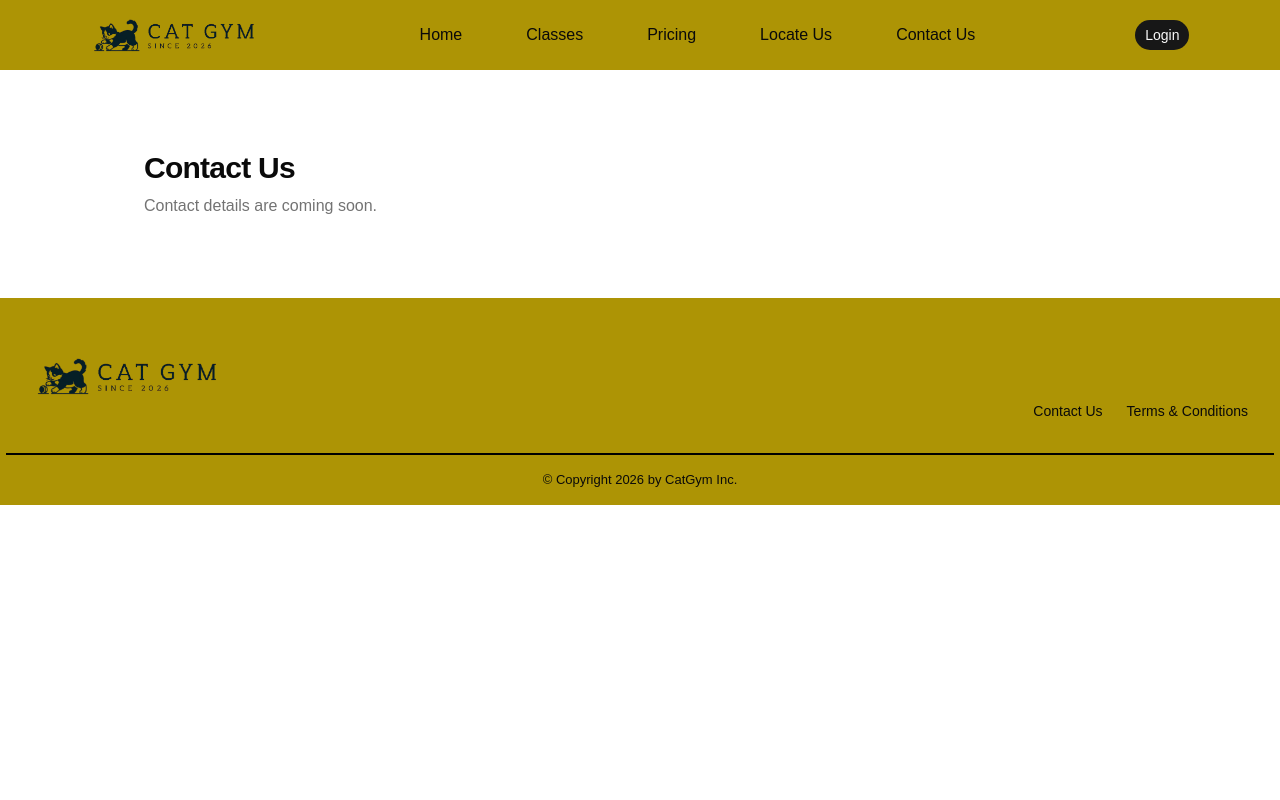
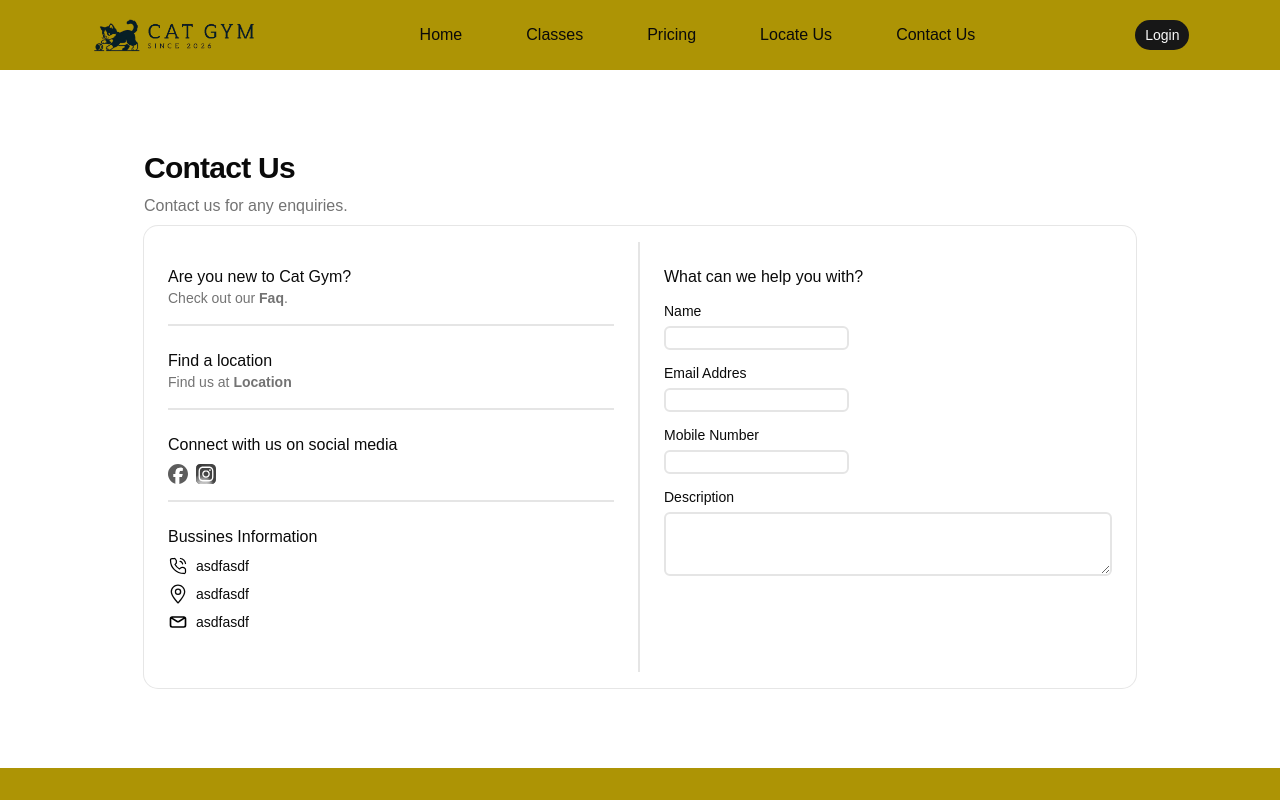
Before and after one commit to dokbaikwakgitu/gym-app, a React (Vite) app in the folder client/: page /contact-us in a window 1280 px wide. Shown: the top 800 px of the page. Built offline with nearby package versions, Linux system fonts and the light colour scheme.

Commit message:
add Contact Page - dummyInput

```diff
--- /dev/null
+++ b/client/src/components/ui/email.jsx
@@ -0,0 +1,32 @@
+/* Email by Will Kelly
+Source: https://www.svgrepo.com/svg/491226/email/
+License: MIT — https://www.svgrepo.com/page/licensing/#MIT
+Author/source link: https://www.will-kelly.co.uk/
+ Uploaded to: SVG Repo, www.svgrepo.com, Generator: SVG Repo Mixer Tools  */
+import { useId } from 'react';
+
+export default function EmailSvg(props) {
+  const id = useId();
+  return (
+    <svg
+      xmlns={'http://www.w3.org/2000/svg'}
+      width={'1em'}
+      height={'1em'}
+      viewBox={'0 0 24 24'}
+      fill={'none'}
+      aria-hidden={'true'}
+      focusable={'false'}
+      {...props}
+    >
+      <path
+        d={
+          'M4 7L10.94 11.3375C11.5885 11.7428 12.4115 11.7428 13.06 11.3375L20 7M5 18H19C20.1046 18 21 17.1046 21 16V8C21 6.89543 20.1046 6 19 6H5C3.89543 6 3 6.89543 3 8V16C3 17.1046 3.89543 18 5 18Z'
+        }
+        stroke={'#000000'}
+        strokeWidth={'2'}
+        strokeLinecap={'round'}
+        strokeLinejoin={'round'}
+      />
+    </svg>
+  );
+}
--- /dev/null
+++ b/client/src/components/ui/input.jsx
@@ -0,0 +1,19 @@
+import * as React from 'react';
+import { Input as InputPrimitive } from '@base-ui/react/input';
+import { cn } from 'cn';
+
+function Input({ className, type, ...props }) {
+  return (
+    <InputPrimitive
+      type={type}
+      data-slot="input"
+      className={cn(
+        'h-8 w-full min-w-0 rounded-lg border border-input bg-transparent px-2.5 py-1 text-base transition-colors outline-none file:inline-flex file:h-6 file:border-0 file:bg-transparent file:text-sm file:font-medium file:text-foreground placeholder:text-muted-foreground focus-visible:border-ring focus-visible:ring-3 focus-visible:ring-ring/50 disabled:pointer-events-none disabled:cursor-not-allowed disabled:bg-input/50 disabled:opacity-50 aria-invalid:border-destructive aria-invalid:ring-3 aria-invalid:ring-destructive/20 md:text-sm dark:bg-input/30 dark:disabled:bg-input/80 dark:aria-invalid:border-destructive/50 dark:aria-invalid:ring-destructive/40',
+        className,
+      )}
+      {...props}
+    />
+  );
+}
+
+export { Input };
--- /dev/null
+++ b/client/src/components/ui/label.jsx
@@ -0,0 +1,20 @@
+import * as React from "react"
+import { cn } from "cn"
+
+function Label({
+  className,
+  ...props
+}) {
+  return (
+    <label
+      data-slot="label"
+      className={cn(
+        "flex items-center gap-2 text-sm leading-none font-medium select-none group-data-[disabled=true]:pointer-events-none group-data-[disabled=true]:opacity-50 peer-disabled:cursor-not-allowed peer-disabled:opacity-50",
+        className
+      )}
+      {...props}
+    />
+  )
+}
+
+export { Label }
--- /dev/null
+++ b/client/src/components/ui/location-svg.jsx
@@ -0,0 +1,33 @@
+/* location
+Source: https://www.svgrepo.com/svg/536208/location/
+License: SVG Repo License — https://www.svgrepo.com/page/licensing/#SVG%20Repo */
+import { useId } from 'react';
+
+export default function LocationSvg(props) {
+  const id = useId();
+  return (
+    <svg
+      xmlns={'http://www.w3.org/2000/svg'}
+      className={'icon'}
+      style={{
+        verticalAlign: 'middle',
+        fill: 'currentcolor',
+        overflowX: 'hidden',
+        overflowY: 'hidden',
+      }}
+      version={'1.1'}
+      viewBox={'0 0 1024 1024'}
+      width={'1em'}
+      height={'1em'}
+      aria-hidden={'true'}
+      focusable={'false'}
+      {...props}
+    >
+      <path
+        d={
+          'M510.3104 25.6c206.4896-0.9216 375.296 166.3488 376.1664 372.8384 1.024 224.7168-304.5376 545.6896-339.4048 585.216a43.4176 43.4176 0 0 1-32.4096 14.7456l-4.608-0.2048a43.8272 43.8272 0 0 1-8.96-1.8944l-4.2496-1.6384a43.6224 43.6224 0 0 1-14.7456-10.752c-34.6624-38.5024-334.08-352.9216-344.3712-571.7504l-0.2048-10.3424C136.6016 195.2768 303.8208 26.5216 510.2592 25.6z m0.3072 66.56a308.4288 308.4288 0 0 0-306.5856 309.3504c0.2048 40.5504 15.104 91.4944 42.8032 149.4016 27.2896 56.9344 64.6144 115.712 104.0896 170.496 63.9488 88.6784 130.4576 163.0208 163.4304 199.168 32.768-36.2496 98.4576-109.9264 161.6384-198.656 38.912-54.784 75.7248-113.5616 102.4512-170.9056 27.136-58.1632 41.6768-110.08 41.472-152.2688A308.4288 308.4288 0 0 0 510.6688 92.16zM512 228.864a166.2976 166.2976 0 1 1-0.0512 332.544A166.2976 166.2976 0 0 1 512 228.864z m0 66.56a99.6352 99.6352 0 1 0 0 199.3216 99.6352 99.6352 0 0 0 0-199.2704z'
+        }
+      />
+    </svg>
+  );
+}
--- /dev/null
+++ b/client/src/components/ui/phone.jsx
@@ -0,0 +1,32 @@
+/* Phone call by Software Mansion
+Source: https://www.svgrepo.com/svg/505447/phone-call/
+License: MIT — https://www.svgrepo.com/page/licensing/#MIT
+Author/source link: https://github.com/kamilagraf/react-swm-icon-pack
+ Uploaded to: SVG Repo, www.svgrepo.com, Generator: SVG Repo Mixer Tools  */
+import { useId } from 'react';
+
+export default function PhoneSvg(props) {
+  const id = useId();
+  return (
+    <svg
+      xmlns={'http://www.w3.org/2000/svg'}
+      width={'1em'}
+      height={'1em'}
+      viewBox={'0 0 24 24'}
+      fill={'none'}
+      aria-hidden={'true'}
+      focusable={'false'}
+      {...props}
+    >
+      <path
+        d={
+          'M14.5 6.5C15.2372 6.64382 15.9689 6.96892 16.5 7.5C17.0311 8.03108 17.3562 8.76284 17.5 9.5M15 3C16.5315 3.17014 17.9097 3.91107 19 5C20.0903 6.08893 20.8279 7.46869 21 9M20.9995 16.4767V19.1864C21.0037 20.2223 20.0723 21.0873 19.0265 20.9929C10.0001 21 3.00006 13.935 3.00713 4.96919C2.91294 3.92895 3.77364 3.00106 4.80817 3.00009H7.52331C7.96253 2.99577 8.38835 3.151 8.72138 3.43684C9.66819 4.24949 10.2772 7.00777 10.0429 8.10428C9.85994 8.96036 8.99696 9.55929 8.41026 10.1448C9.69864 12.4062 11.5747 14.2785 13.8405 15.5644C14.4272 14.9788 15.0274 14.1176 15.8851 13.935C16.9855 13.7008 19.7615 14.3106 20.5709 15.264C20.858 15.6021 21.0105 16.0337 20.9995 16.4767Z'
+        }
+        stroke={'#000000'}
+        strokeWidth={'1.5'}
+        strokeLinecap={'round'}
+        strokeLinejoin={'round'}
+      />
+    </svg>
+  );
+}
--- /dev/null
+++ b/client/src/components/ui/textarea.jsx
@@ -0,0 +1,20 @@
+import * as React from "react"
+import { cn } from "cn"
+
+function Textarea({
+  className,
+  ...props
+}) {
+  return (
+    <textarea
+      data-slot="textarea"
+      className={cn(
+        "flex field-sizing-content min-h-16 w-full rounded-lg border border-input bg-transparent px-2.5 py-2 text-base transition-colors outline-none placeholder:text-muted-foreground focus-visible:border-ring focus-visible:ring-3 focus-visible:ring-ring/50 disabled:cursor-not-allowed disabled:bg-input/50 disabled:opacity-50 aria-invalid:border-destructive aria-invalid:ring-3 aria-invalid:ring-destructive/20 md:text-sm dark:bg-input/30 dark:disabled:bg-input/80 dark:aria-invalid:border-destructive/50 dark:aria-invalid:ring-destructive/40",
+        className
+      )}
+      {...props}
+    />
+  )
+}
+
+export { Textarea }
--- a/client/src/pages/Contact.jsx
+++ b/client/src/pages/Contact.jsx
@@ -1,17 +1,101 @@
 import PageNav from '../components/PageNav';
 import Footer from '../components/Footer';
 import Section from '../components/Section';
+import {
+  Card,
+  CardAction,
+  CardContent,
+  CardDescription,
+  CardHeader,
+  CardTitle,
+} from '../components/ui/card';
+import { Link } from 'react-router-dom';
+import { Facebook } from '../components/ui/facebook';
+import { Instagram } from '../components/ui/instagram';
+import PhoneSvg from '../components/ui/phone';
+import LocationSvg from '../components/ui/location-svg';
+import EmailSvg from '../components/ui/email';
+import { Label } from '../components/ui/label';
+import { Input } from '@base-ui/react/input';
+import { Textarea } from '../components/ui/textarea';
 
 function Contact() {
   return (
-    <main>
+    <main className="min-h-screen flex flex-col">
       <PageNav />
       <Section>
         <h1 className="text-3xl font-semibold tracking-tight">Contact Us</h1>
-        <p className="mt-2 text-muted-foreground">
-          Contact details are coming soon.
+        <p className="mt-2 text-muted-foreground pb-2">
+          Contact us for any enquiries.
         </p>
+        <Card>
+          <div className="grid grid-cols-1 md:grid-cols-2">
+            {/* //--------------------NEW SECTION-------------------- */}
+            <div className="flex flex-col p-6 gap-6 border-r-2">
+              <div className="pb-4 border-b-2">
+                <CardTitle>Are you new to Cat Gym?</CardTitle>
+                <CardDescription>
+                  Check out our <strong>Faq</strong>.
+                </CardDescription>
+              </div>
+              <div className="pb-4 border-b-2">
+                <CardTitle>Find a location</CardTitle>
+                <CardDescription>
+                  Find us at{' '}
+                  <Link to="/locate-us">
+                    <strong>Location</strong>
+                  </Link>
+                </CardDescription>
+              </div>
+
+              <div className="pb-4 border-b-2">
+                <CardTitle>Connect with us on social media</CardTitle>
+                <div className="flex gap-2 mt-2">
+                  <Facebook className="w-5 h-5 grayscale " />
+                  <Instagram className="w-5 h-5 grayscale " />
+                </div>
+              </div>
+
+              <div className="pb-4 space-y-2 border-b-2 md:border-0">
+                <CardTitle>Bussines Information</CardTitle>
+                <div className="flex gap-2">
+                  <PhoneSvg className="w-5 h-5 grayscale " />
+                  <p>asdfasdf</p>
+                </div>
+                <div className="flex gap-2">
+                  <LocationSvg className="w-5 h-5 grayscale " />
+                  <p>asdfasdf</p>
+                </div>
+                <div className="flex gap-2">
+                  <EmailSvg className="w-5 h-5 grayscale " />
+                  <p>asdfasdf</p>
+                </div>
+              </div>
+            </div>
+            {/* //--------------------NEW SECTION-------------------- */}
+            <div className="p-6 space-y-4">
+              <CardTitle>What can we help you with?</CardTitle>
+              <div className=" space-y-2">
+                <Label htmlFor="name">Name</Label>
+                <Input className=" border-2 rounded-sm"></Input>
+              </div>
+              <div className=" space-y-2">
+                <Label htmlFor="email">Email Addres</Label>
+                <Input className=" border-2 rounded-sm"></Input>
+              </div>
+              <div className=" space-y-2">
+                <Label htmlFor="phone-number">Mobile Number</Label>
+                <Input className=" border-2 rounded-sm"></Input>
+              </div>
+              <div className=" space-y-2">
+                <Label htmlFor="description">Description</Label>
+                <Textarea className=" border-2 rounded-sm"></Textarea>
+              </div>
+            </div>
+          </div>
+        </Card>
       </Section>
+
       <Footer />
     </main>
   );
```
